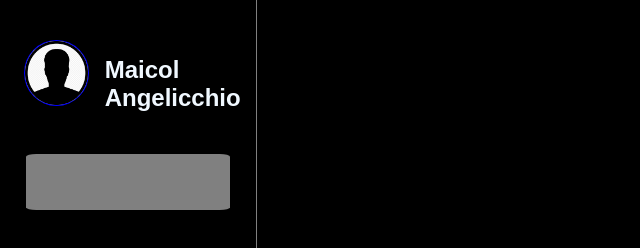
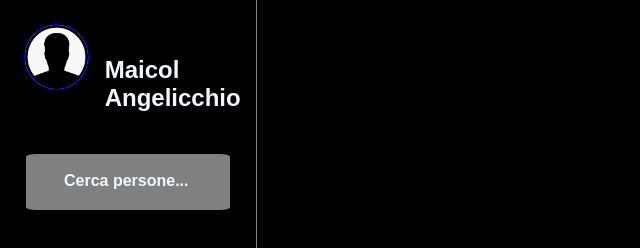
Before and after one commit to Hackademy-Part-Time-19/Angelicchio_js_05_12_23, a plain HTML site: page index.html in a window 1280 px wide. Shown: the top 248 px of the page, without its empty margins (0-640 px from the left). Drawn offline with Linux system fonts and the light colour scheme.

Commit message:
secondo push

```diff
--- a/index.html
+++ b/index.html
@@ -15,7 +15,10 @@
                <h1 class="h1-side">Maicol Angelicchio</h1>
             </div>
             <div class="ricerca">
-
+                <i class="fa fa-search" style="font-size:48px;color:red"></i>
+                <h1 class="cerca">
+                    Cerca persone...
+                </h1>
             </div>
         </div>
         <div class="div-centrale"></div>
--- a/style.css
+++ b/style.css
@@ -24,7 +24,7 @@ img{
     height: 8vh;
     border-radius: 50%;
     position: relative;
-    top: 5vh;
+    top: 3vh;
     left: 3vh;
     border: 1px solid blue;
     flex: 1;
@@ -48,3 +48,11 @@ img{
     border-radius: 5%;
     display: flex;
 }
+.cerca{
+    font-size: 2vh;
+    color: aliceblue;
+    font-family: Arial, Helvetica, sans-serif;
+    position: relative;
+    top: 1vh;
+    left: 3vw;
+}
```
